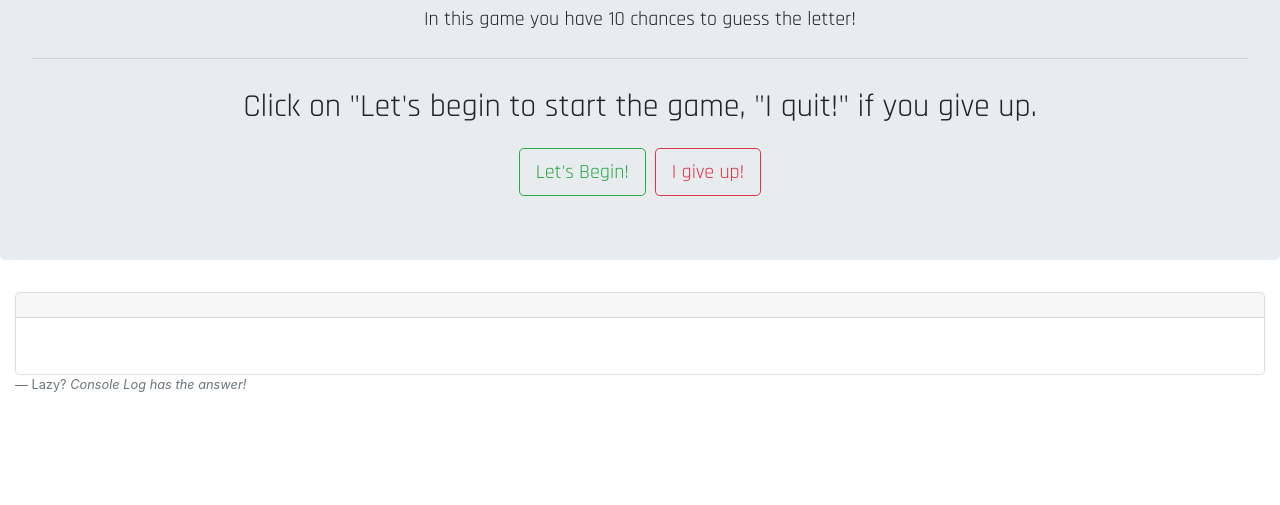
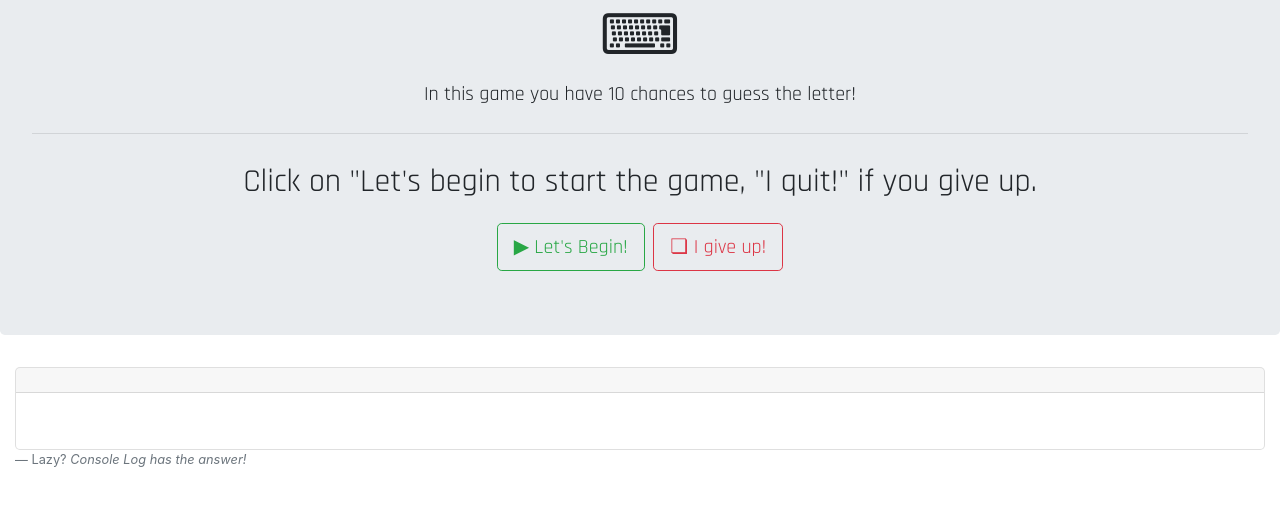
Before and after one commit to CookieChef/Letter-Guess, a plain HTML site: page index.html in a window 1280 px wide. Shown: the part 135-640 px from the top of the page. Drawn offline with nearby package versions, Linux system fonts and the light colour scheme.

Commit message:
final changes to the app are done

```diff
--- a/index.html
+++ b/index.html
@@ -26,11 +26,12 @@
     <!--Jumbotron div-->
     <div class="jumbotron" id="jumbotron">
         <h1 class="display-4">Welcome to the guessing game!</h1>
+        <h2 class="display-4">⌨</h2>
         <p class="lead"> In this game you have 10 chances to guess the letter!</p>
         <hr class="my-4">
         <p>Click on "Let's begin to start the game, "I quit!" if you give up.</p>
-        <button onclick="reset()" class="btn btn-outline-success btn-lg" type="button" id="startBtn">Let's Begin!</button>
-        <button onclick="quit()" class="btn btn-outline-danger btn-lg" type="button" id="quitBtn">I give up!</button>
+        <button onclick="reset()" class="btn btn-outline-success btn-lg" type="button" id="startBtn">▶ Let's Begin!</button>
+        <button onclick="quit()" class="btn btn-outline-danger btn-lg" type="button" id="quitBtn">❏ I give up!</button>
     </div>
     <!--Container div-->
     <div class="container-fluid" id="container">
```
